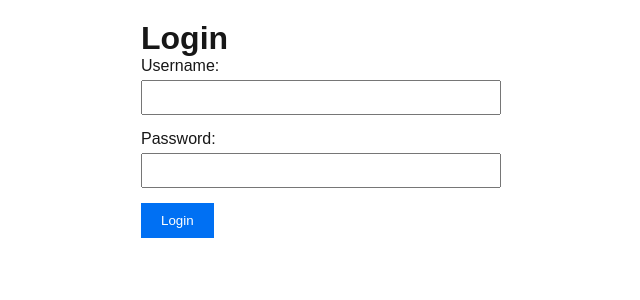
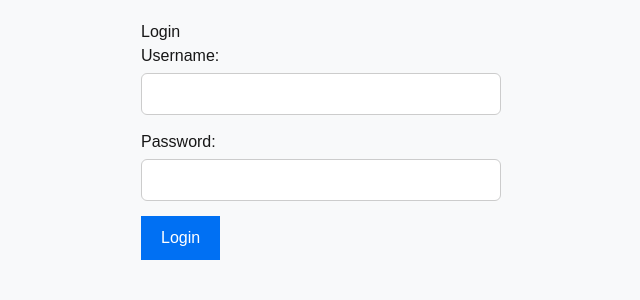
Before and after one commit to AlanDataPortfolio/ey-azure-fn-pipeline, a Next.js app in the folder src/webapp/: page /login in a window 1280 px wide. Shown: the top 300 px of the page, without its empty margins (319-959 px from the left). Built offline with nearby package versions, Linux system fonts and the light colour scheme.

Commit message:
#70 Working on Styling, added tailwind css

```diff
--- a/src/webapp/package.json
+++ b/src/webapp/package.json
@@ -9,11 +9,14 @@
     "lint": "next lint"
   },
   "dependencies": {
+    "autoprefixer": "^10.4.20",
     "csv-parser": "^3.0.0",
     "json2csv": "^6.0.0-alpha.2",
     "next": "14.2.14",
+    "postcss": "^8.4.47",
     "react": "^18",
-    "react-dom": "^18"
+    "react-dom": "^18",
+    "tailwindcss": "^3.4.14"
   },
   "devDependencies": {
     "eslint": "^8",
--- /dev/null
+++ b/src/webapp/postcss.config.js
@@ -0,0 +1,6 @@
+module.exports = {
+  plugins: {
+    tailwindcss: {},
+    autoprefixer: {},
+  },
+}
--- a/src/webapp/styles/globals.css
+++ b/src/webapp/styles/globals.css
@@ -1,33 +1,61 @@
-:root {
-  --background: #ffffff;
-  --foreground: #171717;
-}
-
-@media (prefers-color-scheme: dark) {
-  :root {
-    --background: #0a0a0a;
-    --foreground: #ededed;
-  }
-}
+@tailwind base;
+@tailwind components;
+@tailwind utilities;
 
 html,
 body {
   max-width: 100vw;
   overflow-x: hidden;
+  background-color: var(--background);
+  font-family: Arial, Helvetica, sans-serif;
 }
 
 body {
+  --background: #f8f9fa;
+  --foreground: #171717;
   color: var(--foreground);
-  background: var(--background);
-  font-family: Arial, Helvetica, sans-serif;
-  -webkit-font-smoothing: antialiased;
-  -moz-osx-font-smoothing: grayscale;
+  background-color: var(--background);
 }
 
-* {
-  box-sizing: border-box;
-  padding: 0;
-  margin: 0;
+.nrma-header {
+  background-color: #0057B8; /* NRMA Blue */
+  padding: 1rem;
+  display: flex;
+  justify-content: space-between;
+  align-items: center;
+}
+
+.nrma-logo {
+  width: 150px;
+}
+
+.container {
+  max-width: 800px;
+  margin: auto;
+  padding: 20px;
+}
+
+.btn-primary {
+  background-color: #0057B8; /* NRMA Blue */
+  color: white;
+  padding: 10px 20px;
+  border: none;
+  border-radius: 0.375rem;
+  cursor: pointer;
+  transition: background-color 0.3s ease;
+}
+
+.btn-primary:hover {
+  background-color: #004080; /* NRMA Dark Blue */
+}
+
+.btn-secondary {
+  background-color: #ff6347;
+  color: white;
+  padding: 10px 20px;
+  border: none;
+  border-radius: 0.375rem;
+  cursor: pointer;
 }
 
 a {
@@ -35,7 +63,31 @@ a {
   text-decoration: none;
 }
 
+input,
+textarea,
+select {
+  border: 1px solid #ccc;
+  padding: 10px;
+  width: 100%;
+  margin-top: 5px;
+  border-radius: 0.375rem;
+  font-size: 1rem;
+}
+
+input:focus,
+textarea:focus,
+select:focus {
+  outline: none;
+  border-color: #0057B8;
+}
+
+/* Dark Mode */
 @media (prefers-color-scheme: dark) {
+  :root {
+    --background: #0a0a0a;
+    --foreground: #ededed;
+  }
+
   html {
     color-scheme: dark;
   }
--- /dev/null
+++ b/src/webapp/tailwind.config.js
@@ -0,0 +1,21 @@
+/** @type {import('tailwindcss').Config} */
+module.exports = {
+  content: [
+    './pages/**/*.{js,ts,jsx,tsx}',
+    './components/**/*.{js,ts,jsx,tsx}',
+  ],
+  theme: {
+    extend: {
+      colors: {
+        nrmaBlue: '#0057B8',
+        nrmaGrey: '#E5E5E5',
+        nrmaDarkBlue: '#004080',
+        nrmaWhite: '#FFFFFF',
+      },
+      fontFamily: {
+        sans: ['Arial', 'Helvetica', 'sans-serif'],
+      },
+    },
+  },
+  plugins: [],
+}
```
Also changed, not shown: src/webapp/claims.csv, 1 other file (tests, documents, lock files or other folders).
